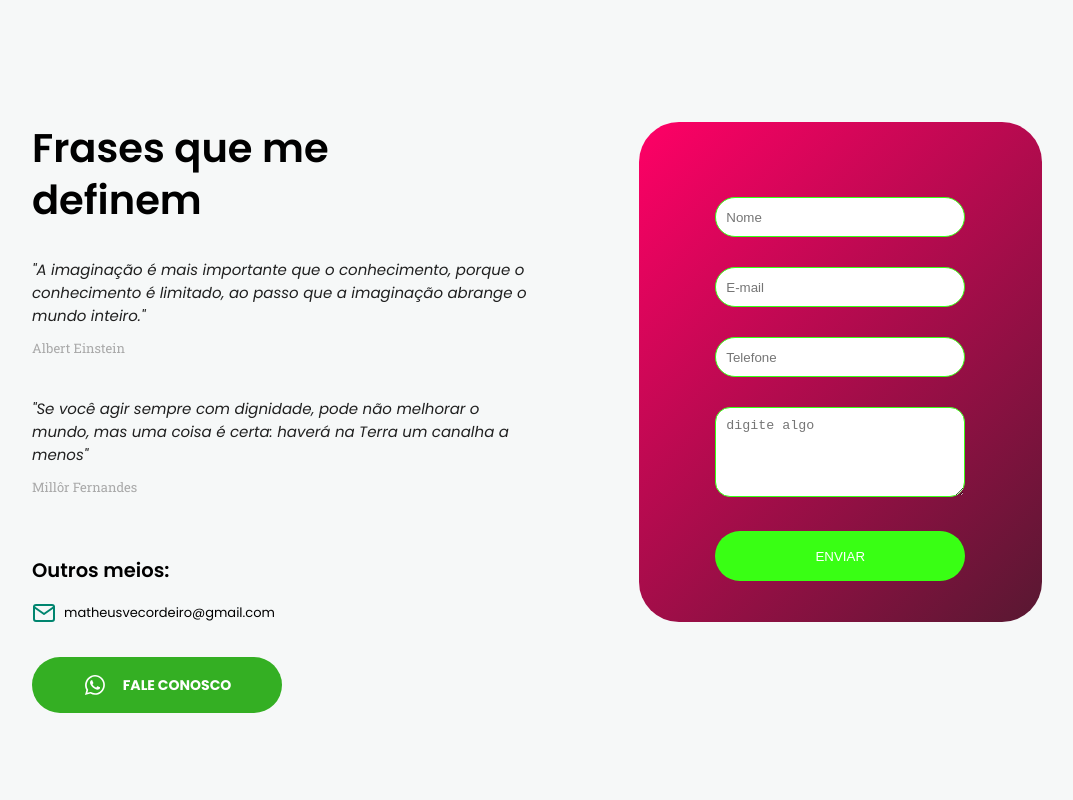
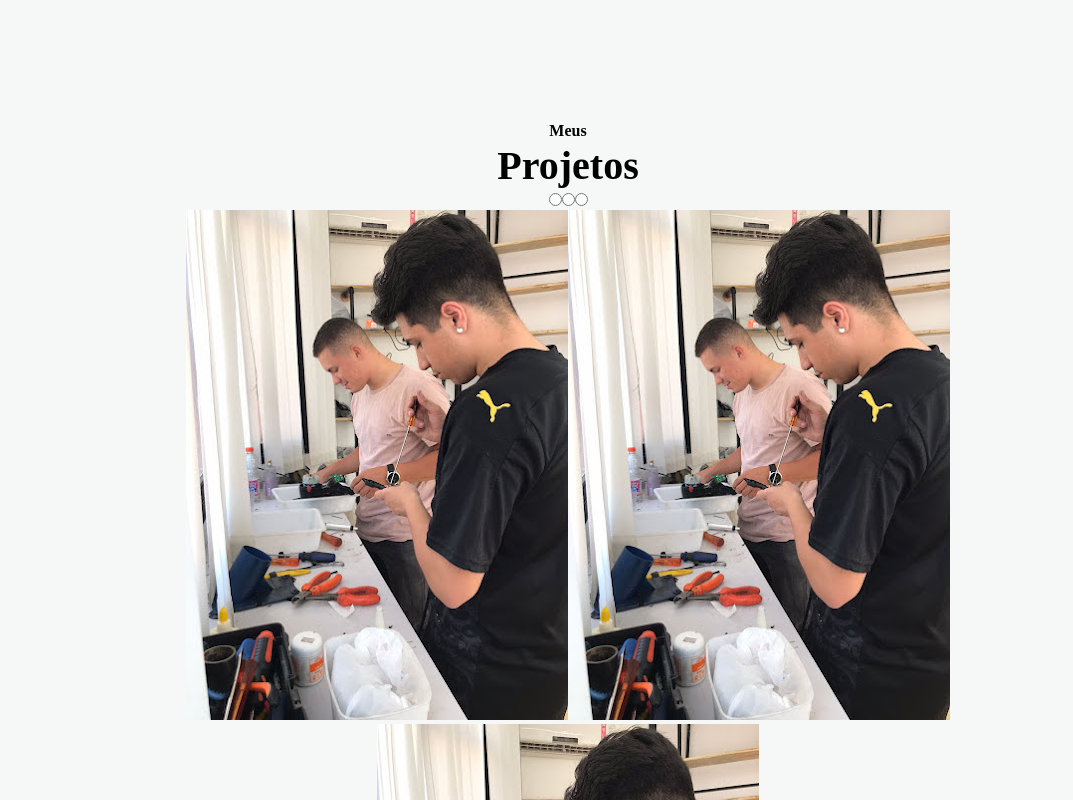
Before and after one commit to Matheus-Venancio/meusite, a React (Create React App) app: page / in a window 1280 px wide. Shown: the part 4700-5500 px from the top of the page, without its empty margins (72-1145 px from the left). Built offline with nearby package versions, Linux system fonts and the light colour scheme.

Commit message:
config carrousel

```diff
--- a/src/App.css
+++ b/src/App.css
@@ -395,6 +395,84 @@ body.menu-expanded button path {
   margin-bottom: 2.4rem;
 }
 
+
+#about .col-b .slidershow {
+  width: 40rem;
+  height: 50rem;
+  overflow: hidden;
+}
+
+#about .col-b .middle {
+  position: relative;
+  top: 50%;
+  left: 50%;
+  transform: translate(-50%, -50%);
+}
+
+#about .col-b .slidershow .slides {
+  width: 500%;
+  height: 100%;
+  display: flex;
+}
+
+
+#about .col-b .slidershow .slides input[name="r"] {
+  position: absolute;
+  visibility: hidden;
+}
+
+#about .col-b .slidershow .slides #r1:checked ~ .s1{
+ margin-left: 0;
+}
+
+#about .col-b .slidershow .slides #r2:checked ~ .s1{
+  margin-left: -20%;
+ }
+
+ #about .col-b .slidershow .slides #r3:checked ~ .s1{
+  margin-left: -40%;
+ }
+
+#about .col-b .slidershow .slides #r4:checked ~ .s1{
+  margin-left: -60%;
+ }
+
+ #about .col-b .slidershow .slides #r5:checked ~ .s1{
+  margin-left: -80%;
+ }
+
+#about .col-b .slidershow .slides .slide {
+  width: 20%;
+  transition: 0.6s;
+}
+
+#about .col-b .slidershow .slides .slide img{
+  width: 100%;
+  height: 100%;
+}
+
+
+#about .col-b .slidershow .navigation {
+  position: absolute;
+  bottom: 2rem;
+  left: 50%;
+  transform: translateX(-50%);
+  display: flex;
+}
+
+#about .col-b .slidershow .navigation .bar {
+  width: 5rem;
+  height: 1rem;
+  border: 0.2rem solid #fff;
+  margin: 0.6rem;
+  cursor: pointer;
+  transition: 0.4s;
+}
+
+#about .col-b .slidershow .navigation .bar:hover {
+  background: #fff;
+}
+
 #about .content p {
   margin-top: 2.4rem;
   margin-bottom: 6rem;
@@ -754,83 +832,6 @@ footer .social-links a:hover {
     align-self: center;
   }
 
-  #about .col-b .slidershow {
-    width: 40rem;
-    height: 50rem;
-    overflow: hidden;
-  }
-
-  #about .col-b .middle {
-    position: relative;
-    top: 50%;
-    left: 50%;
-    transform: translate(-50%, -50%);
-  }
-
-  #about .col-b .slidershow .slides {
-    width: 500%;
-    height: 100%;
-    display: flex;
-  }
-
-
-  #about .col-b .slidershow .slides input[name="r"] {
-    position: absolute;
-    visibility: hidden;
-  }
-
-  #about .col-b .slidershow .slides #r1:checked ~ .s1{
-   margin-left: 0;
-  }
-
-  #about .col-b .slidershow .slides #r2:checked ~ .s1{
-    margin-left: -20%;
-   }
-
-   #about .col-b .slidershow .slides #r3:checked ~ .s1{
-    margin-left: -40%;
-   }
-
-  #about .col-b .slidershow .slides #r4:checked ~ .s1{
-    margin-left: -60%;
-   }
-
-   #about .col-b .slidershow .slides #r5:checked ~ .s1{
-    margin-left: -80%;
-   }
-
-  #about .col-b .slidershow .slides .slide {
-    width: 20%;
-    transition: 0.6s;
-  }
-
-  #about .col-b .slidershow .slides .slide img{
-    width: 100%;
-    height: 100%;
-  }
-
-
-  #about .col-b .slidershow .navigation {
-    position: absolute;
-    bottom: 2rem;
-    left: 50%;
-    transform: translateX(-50%);
-    display: flex;
-  }
-
-  #about .col-b .slidershow .navigation .bar {
-    width: 5rem;
-    height: 1rem;
-    border: 0.2rem solid #fff;
-    margin: 0.6rem;
-    cursor: pointer;
-    transition: 0.4s;
-  }
-
-  #about .col-b .slidershow .navigation .bar:hover {
-    background: #fff;
-  }
-
   #about .content p {
     margin-bottom: 0;
   }
--- a/src/App.js
+++ b/src/App.js
@@ -227,8 +227,8 @@ function App() {
                 </div>
 
                 <div className='slide'>
-                <img  src={require("./img/kaefi.jpg")} />
-              </div>
+                  <img src={require("./img/kaefi.jpg")} />
+                </div>
               </div>
 
               <div className='navigation'>
@@ -242,7 +242,7 @@ function App() {
         </div>
       </section>
 
-        <section id="services">
+      <section id="services">
         <div class="wrapper">
           <header>
             <h4>Minhas</h4>
@@ -387,6 +387,32 @@ function App() {
         </div>
       </section>
 
+      <section id="projects">
+        <div class="wrapper">
+          <header>
+            <h4>Meus</h4>
+            <h2>Projetos</h2>
+          </header>
+
+          <div class="container">
+            <input type="radio" name="slider" id='item-1' />
+            <input type="radio" name="slider" id='item-2' />
+            <input type="radio" name="slider" id='item-3' />
+            <div className='cards'>
+              <label className='card' for='item-1' id='song-1'>
+                <img src={require("./img/kaefi.jpg")} />
+              </label>
+              <label className='card' for='item-2' id='song-1'>
+                <img src={require("./img/kaefi.jpg")} />
+              </label>
+              <label className='card' for='item-3' id='song-1'>
+                <img src={require("./img/kaefi.jpg")} />
+              </label>
+            </div>
+          </div>
+        </div>
+      </section>
+
       <section id="contact">
         <div class="wrapper">
 
```
